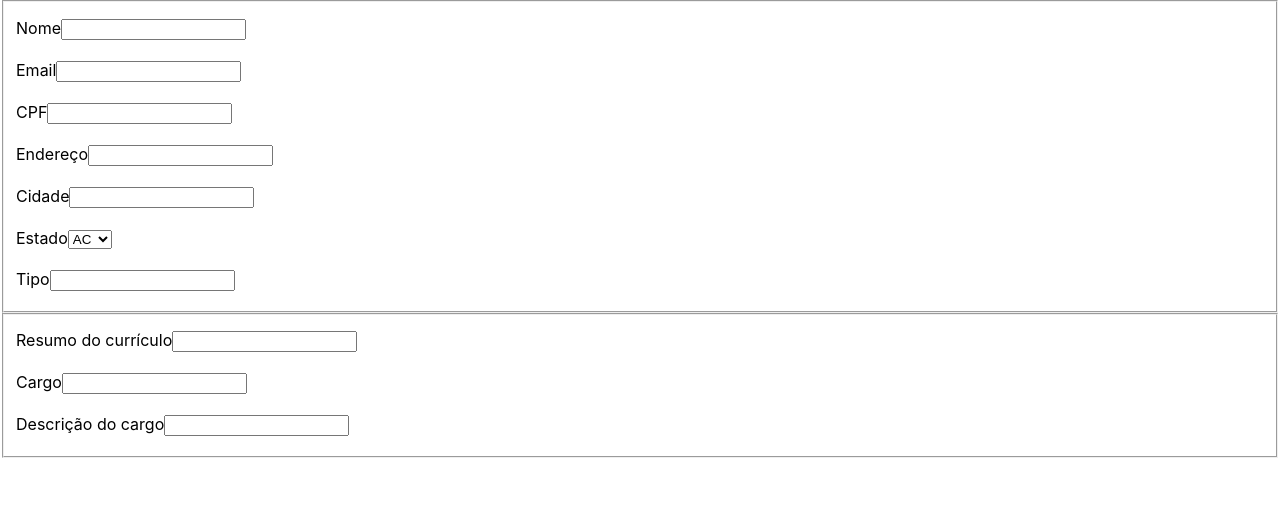
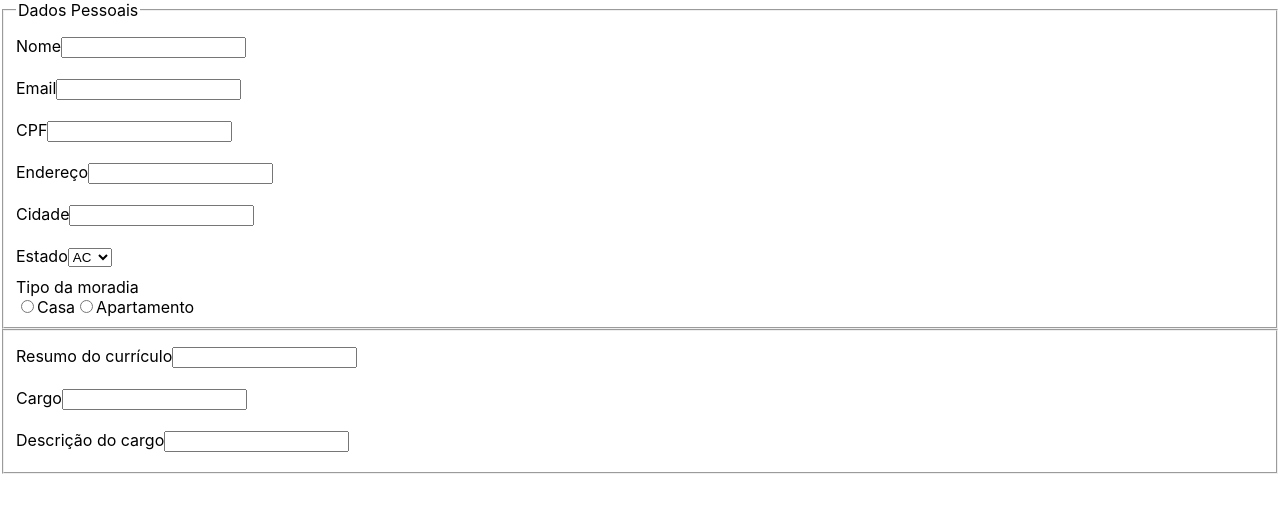
Before and after one commit to guidugaich/trybe-exercises, a React (Create React App) app in the folder bloco12/12.2/form-boladao/: page / in a window 1280 px wide. Shown: the top 512 px of the page. Built offline with nearby package versions, Linux system fonts and the light colour scheme.

Commit message:
syncing with remote

```diff
--- a/bloco12/12.2/form-boladao/src/PersonalData.js
+++ b/bloco12/12.2/form-boladao/src/PersonalData.js
@@ -8,12 +8,14 @@ class PersonalData extends React.Component {
 
     return (
       <fieldset className="personal-data">
+        <legend>Dados Pessoais</legend>
         <label>Nome
           <input
             type="text"
             name="nome"
             onChange={handleChange}
             value={nome}
+            required
           />
         </label>
 
@@ -64,14 +66,27 @@ class PersonalData extends React.Component {
           </select>
         </label>
 
-        <label>Tipo
-          <input
-            type="text"
-            name="tipo"
-            onChange={handleChange}
-            value={tipo}
-          />
-        </label>
+        <div>Tipo da moradia<br></br>
+          <label>
+            <input
+              type="radio"
+              name="tipo"
+              onChange={handleChange}
+              value='casa'
+            />
+            Casa
+          </label>
+
+          <label>
+            <input
+              type="radio"
+              name="tipo"
+              onChange={handleChange}
+              value='ape'
+            />
+            Apartamento
+          </label>
+        </div>
       </fieldset>
     )
   }
```
